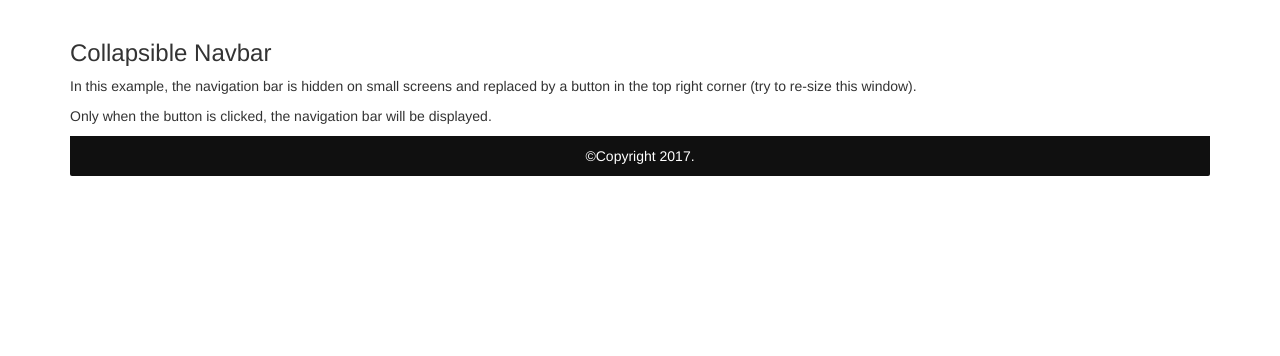
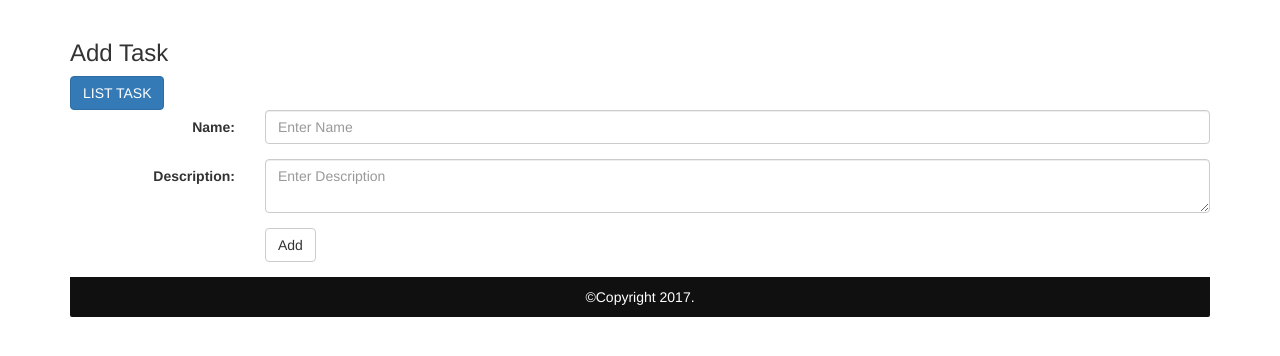
Before and after one commit to tahminakhtar/soding, a PHP site: page / in a window 1280 px wide. Shown: the part 52-408 px from the top of the page. Run offline with PHP 8.4, Linux system fonts and the light colour scheme; some libraries are stand-ins or nearby versions.

Commit message:
Add files via upload

```diff
--- a/index.php
+++ b/index.php
@@ -1,3 +1,16 @@
+<?php include"includes/config.php";
+if(isset($_POST['submit'])){
+  $name=mysql_real_escape_string($_POST['name']);
+  $description=mysql_real_escape_string($_POST['description']);
+  $sql=mysql_query("INSERT INTO soding(name,description,dateCreated) VALUES('$name','$description','$current_time')");
+  if($sql){
+    echo "<script language= 'JavaScript'>alert('Task Added.');</script>";
+  }
+  else
+    echo "<script language= 'JavaScript'>alert('Failed. Try again later.');</script>";
+   // echo mysql_error();;
+}
+?>
 <!DOCTYPE html>
 <html lang="en">
   <head>
@@ -10,43 +23,34 @@
     <script src="https://maxcdn.bootstrapcdn.com/bootstrap/3.3.7/js/bootstrap.min.js"></script>
   </head>
   <body>
-
-
-
-  <div class="container">
-    <nav class="navbar navbar-inverse">
-      <div class="container-fluid">
-        <div class="navbar-header">
-          <button type="button" class="navbar-toggle" data-toggle="collapse" data-target="#myNavbar">
-            <span class="icon-bar"></span>
-            <span class="icon-bar"></span>
-            <span class="icon-bar"></span>
-          </button>
-          <a class="navbar-brand" href="#">SODING</a>
-        </div>
-        <div class="collapse navbar-collapse" id="myNavbar">
-          <ul class="nav navbar-nav">
-            <li class="active"><a href="#">Home</a></li>
-            <li>
-              <a class="dropdown-toggle" data-toggle="dropdown" href="#">Task <span class="caret"></span></a>
-              <ul class="dropdown-menu">
-                <li><a href="list_task.php">List</a></li>
-              </ul>
-            </li>
-          </ul>
-
+    <div class="container">
+      <?php include"includes/nav.php"; ?>
+      <div class="row">
+        <div class="col-sm-12">
+          <h3>Add Task</h3><a href="list_task.php" class="btn btn-primary">LIST TASK</a>
+          <form class="form-horizontal" method='POST' action="">
+            <div class="form-group">
+              <label class="control-label col-sm-2" for="name">Name:</label>
+              <div class="col-sm-10">
+                <input type="text" class="form-control" name="name" id="name" placeholder="Enter Name" required="required">
+              </div>
+            </div>
+            <div class="form-group">
+              <label class="control-label col-sm-2" for="name">Description:</label>
+              <div class="col-sm-10">
+                <textarea class="form-control" name="description" placeholder="Enter Description"></textarea>
+              </div>
+            </div>
+            <div class="form-group">
+              <div class="col-sm-offset-2 col-sm-10">
+                <button type="submit" name='submit' class="btn btn-default">Add</button>
+              </div>
+            </div>
+          </form>
         </div>
       </div>
-    </nav>
-    <div class="row">
-      <div class="col-sm-12">
-        <h3>Collapsible Navbar</h3>
-        <p>In this example, the navigation bar is hidden on small screens and replaced by a button in the top right corner (try to re-size this window).
-        <p>Only when the button is clicked, the navigation bar will be displayed.</p>
-      </div>
+      <?php include"includes/footer.php"; ?>
     </div>
-    <?php include"includes/footer.php"; ?>
-  </div>
 
   </body>
 </html>
```
